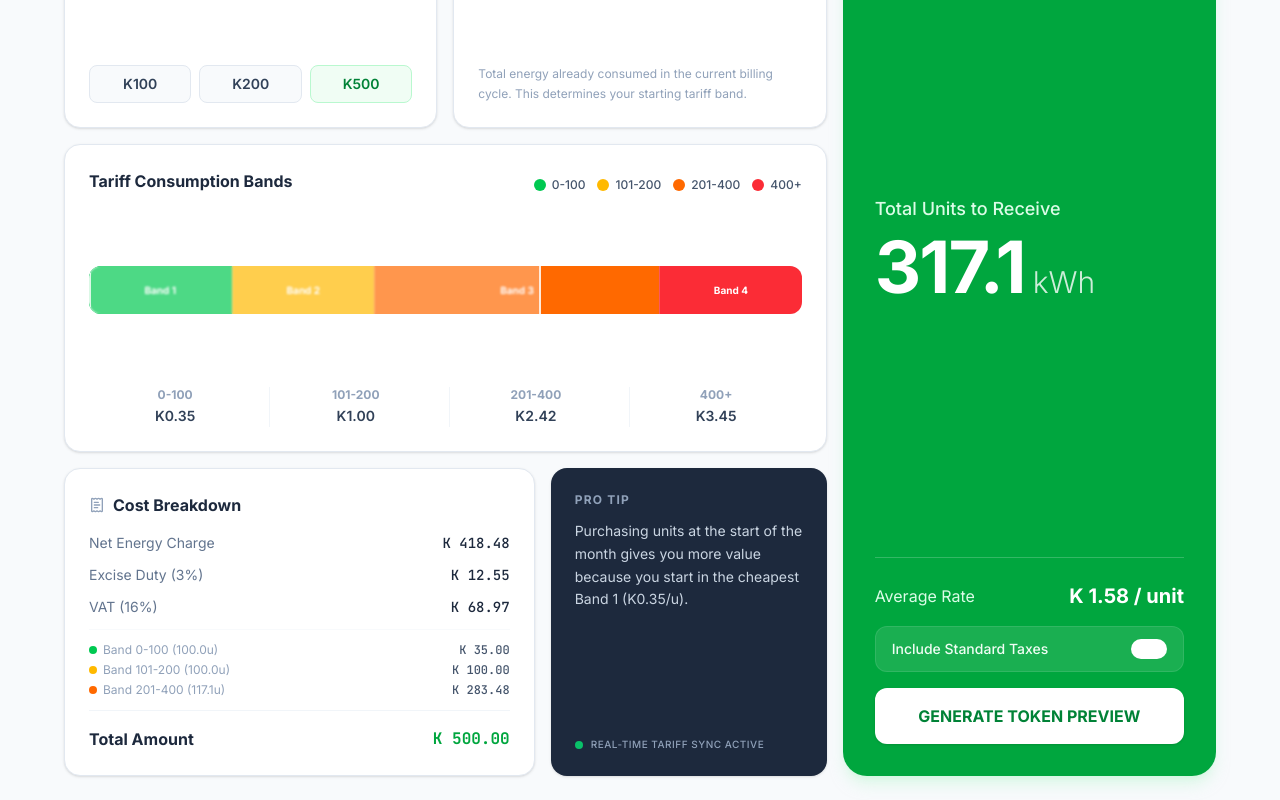
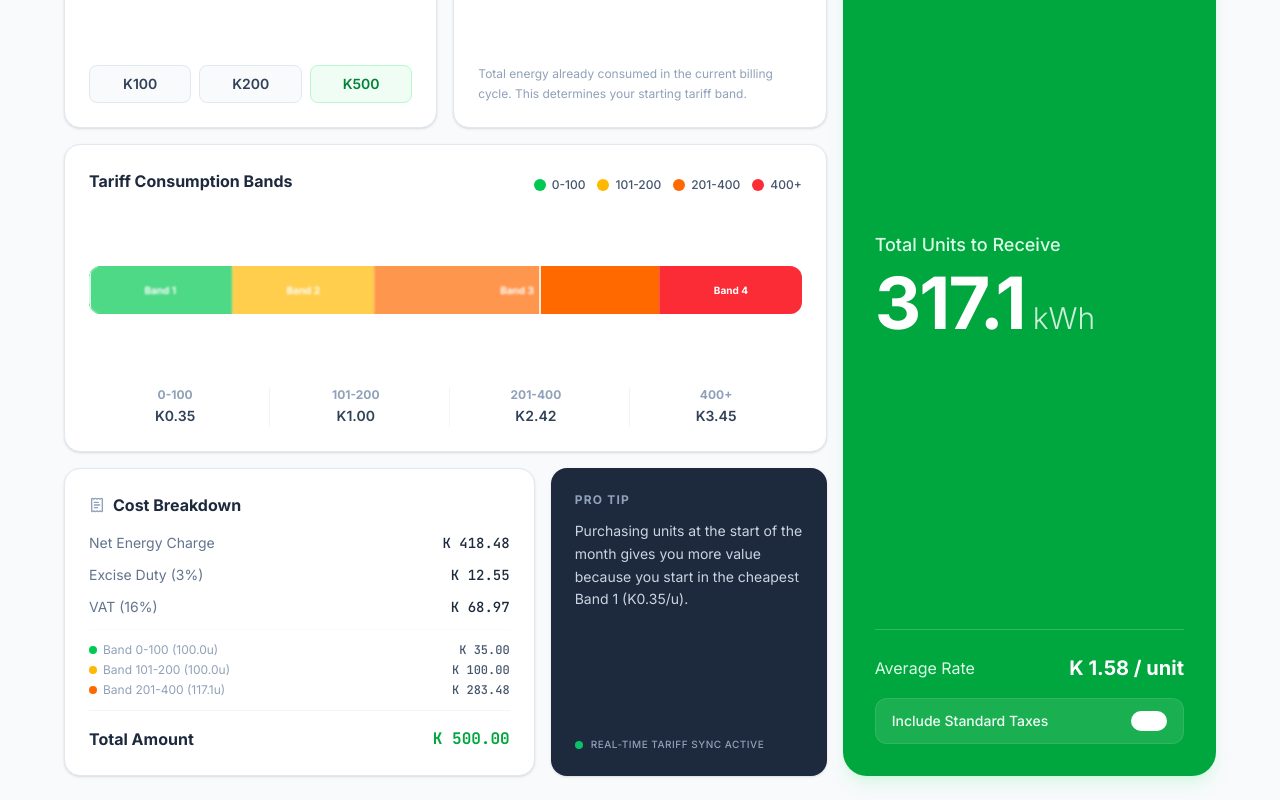
Before and after one commit to drscript/zesco-units-calculator, a Next.js app: page / in a window 1280 px wide. Shown: the part 318-1118 px from the top of the page. Built offline with nearby package versions, Linux system fonts and the light colour scheme.

Commit message:
refactor: remove unused button for token preview in ZescoCalculator

```diff
--- a/app/page.tsx
+++ b/app/page.tsx
@@ -250,9 +250,6 @@ export default function ZescoCalculator() {
               </label>
             </div>
 
-            <button className="w-full py-4 mt-2 bg-white text-green-700 font-bold rounded-xl hover:bg-green-50 transition-colors shadow-sm flex items-center justify-center gap-2">
-               GENERATE TOKEN PREVIEW
-            </button>
           </div>
         </div>
 
```
